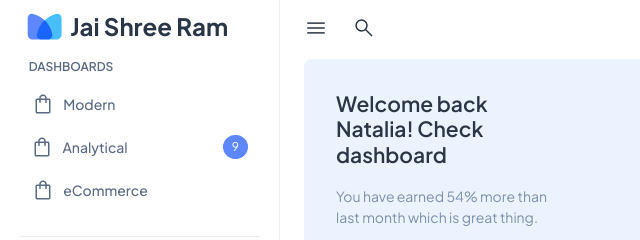
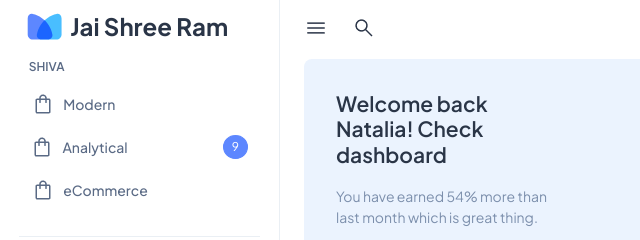
Before and after one commit to cyberashish/Modernize, a website: page index.html in a window 1280 px wide. Shown: the top 240 px of the page, 0-640 px from the left. Drawn offline with nearby package versions, Linux system fonts and the light colour scheme.

Commit message:
dashboars name changes

```diff
--- a/index.html
+++ b/index.html
@@ -20,7 +20,7 @@
       <h1 class=" fw-bold fs-1 mb-0 clr-text-alpha">Jai Shree Ram</h1>
      </div>
      <!-- Dashboard starts -->
-      <h2 class="clr-text-beta fs-6 fw-semibold mt-6 ps-3 mb-2">DASHBOARDS</h2>
+      <h2 class="clr-text-beta fs-6 fw-semibold mt-6 ps-3 mb-2">SHIVA</h2>
       <div class=" row px-4 py-3 mx-0">
         <div class="col-auto d-flex p-0 pe-2"><img src="./Assets/Shop.png" class="img-fluid" alt=""></div>
         <div class="col-auto d-flex align-items-center p-0">
```
